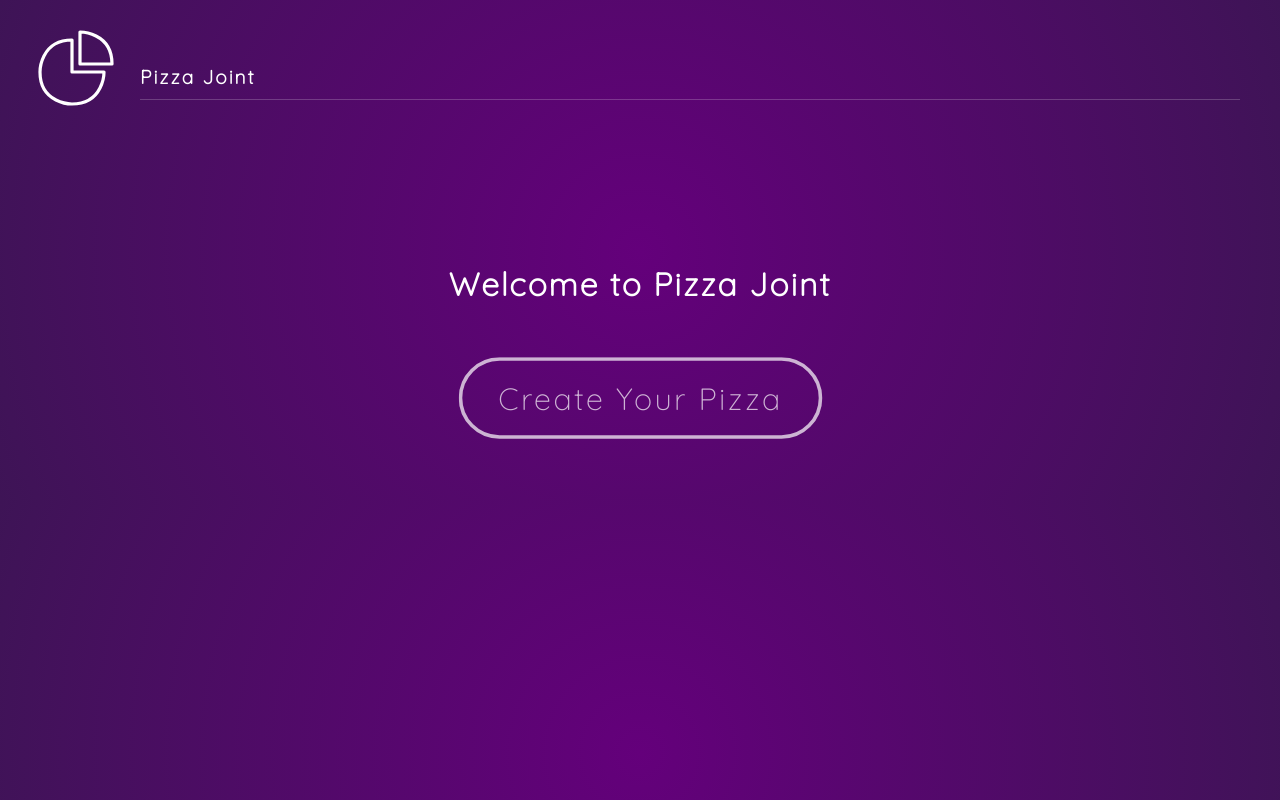
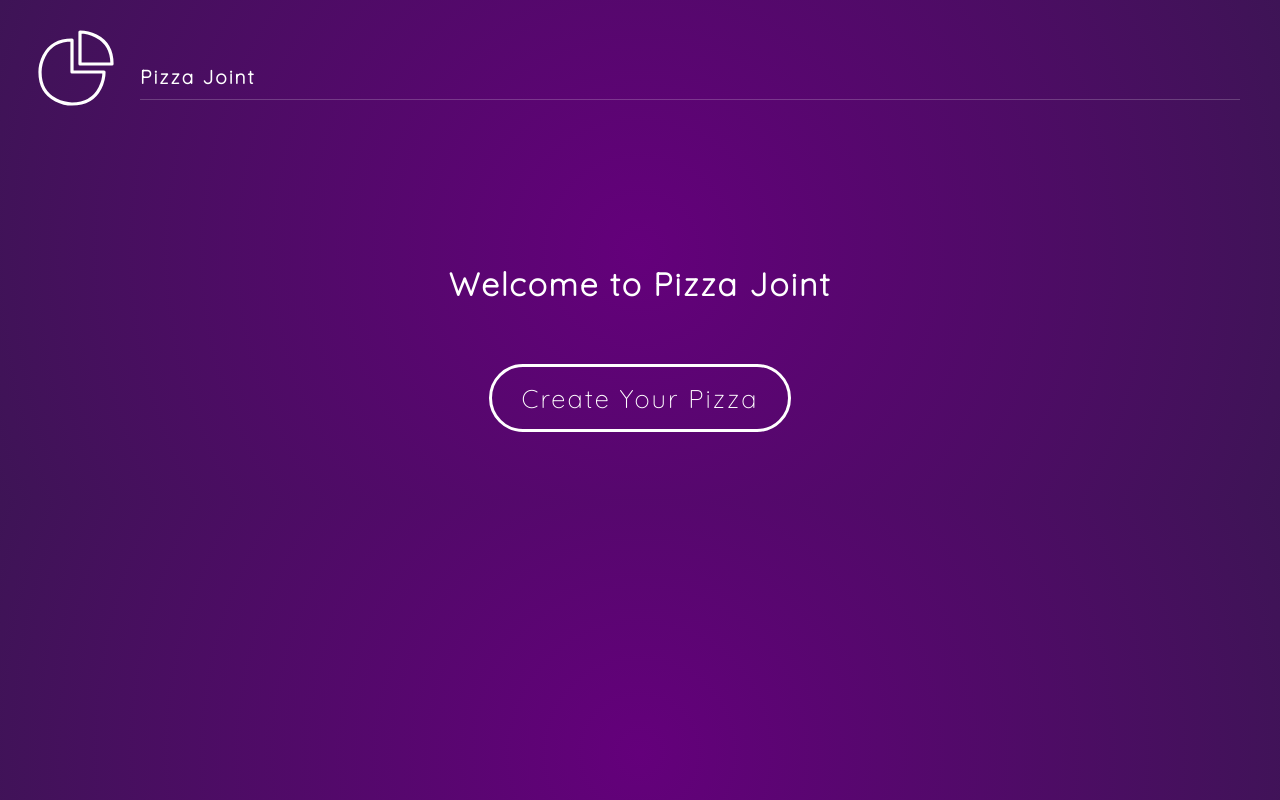
Before and after one commit to AkshayBenny/framer-motion-app, a React (Create React App) app in the folder app/: page / in a window 1280 px wide. Built offline with nearby package versions, Linux system fonts and the light colour scheme.

Commit message:
type, stiffness and transition added

```diff
--- a/app/src/components/Base.js
+++ b/app/src/components/Base.js
@@ -1,34 +1,33 @@
 import React from 'react';
 import { Link } from 'react-router-dom';
+import { motion } from 'framer-motion';
 
 const Base = ({ addBase, pizza }) => {
   const bases = ['Classic', 'Thin & Crispy', 'Thick Crust'];
 
   return (
-    <div className="base container">
-
+    <div className='base container'>
       <h3>Step 1: Choose Your Base</h3>
       <ul>
-        {bases.map(base => {
+        {bases.map((base) => {
           let spanClass = pizza.base === base ? 'active' : '';
           return (
             <li key={base} onClick={() => addBase(base)}>
-              <span className={spanClass}>{ base }</span>
+              <span className={spanClass}>{base}</span>
             </li>
-          )
+          );
         })}
       </ul>
 
       {pizza.base && (
-        <div className="next">
-          <Link to="/toppings">
+        <motion.div initial={{ x: -2000 }} animate={{ x: 0 }} className='next'>
+          <Link to='/toppings'>
             <button>Next</button>
           </Link>
-        </div>
+        </motion.div>
       )}
-
     </div>
-  )
-}
+  );
+};
 
 export default Base;
--- a/app/src/components/Header.js
+++ b/app/src/components/Header.js
@@ -1,26 +1,32 @@
 import React from 'react';
-import {motion} from 'framer-motion'
+import { motion } from 'framer-motion';
 
 const Header = () => {
   return (
     <header>
-      <div className="logo">
-        <svg className="pizza-svg" xmlns="http://www.w3.org/2000/svg" viewBox="0 0 100 100">
+      <div className='logo'>
+        <svg
+          className='pizza-svg'
+          xmlns='http://www.w3.org/2000/svg'
+          viewBox='0 0 100 100'
+        >
           <path
-            fill="none"
-            d="M40 40 L80 40 C80 40 80 80 40 80 C40 80 0 80 0 40 C0 40 0 0 40 0Z"
+            fill='none'
+            d='M40 40 L80 40 C80 40 80 80 40 80 C40 80 0 80 0 40 C0 40 0 0 40 0Z'
           />
-          <path
-            fill="none"
-            d="M50 30 L50 -10 C50 -10 90 -10 90 30 Z"
-          />
+          <path fill='none' d='M50 30 L50 -10 C50 -10 90 -10 90 30 Z' />
         </svg>
       </div>
-      <motion.div initial={{y:-250}}  animate={{y:0}} className="title">
+      <motion.div
+        transition={{ delay: 1.5, type: 'spring',stiffness:120 }} //default value of type is 'spring'
+        initial={{ y: -250 }}
+        animate={{ y: 0 }}
+        className='title'
+      >
         <h1>Pizza Joint</h1>
       </motion.div>
     </header>
-  )
-}
+  );
+};
 
 export default Header;
--- a/app/src/components/Home.js
+++ b/app/src/components/Home.js
@@ -4,10 +4,24 @@ import { motion } from 'framer-motion';
 
 const Home = () => {
   return (
-    <motion.div initial={{opacity:0}} animate={{opacity: 1}} className='home container'>
-      <h2>Welcome to Pizza Joint</h2>
+    <motion.div
+      initial={{ opacity: 0 }}
+      animate={{ opacity: 1 }}
+      className='home container'
+    >
+      <motion.h2
+          initial={{ opacity: 0 }}
+          transition={{ delay: 0.5 }}
+          animate={{  opacity: 1 }}
+      >
+        Welcome to Pizza Joint
+      </motion.h2>
       <Link to='/base'>
-        <motion.button animate={{ scale: 1.2 }}>
+        <motion.button
+          initial={{ opacity: 0 }}
+          transition={{ delay: 0.5 }}
+          animate={{  opacity: 1 }}
+        >
           Create Your Pizza
         </motion.button>
       </Link>
```
